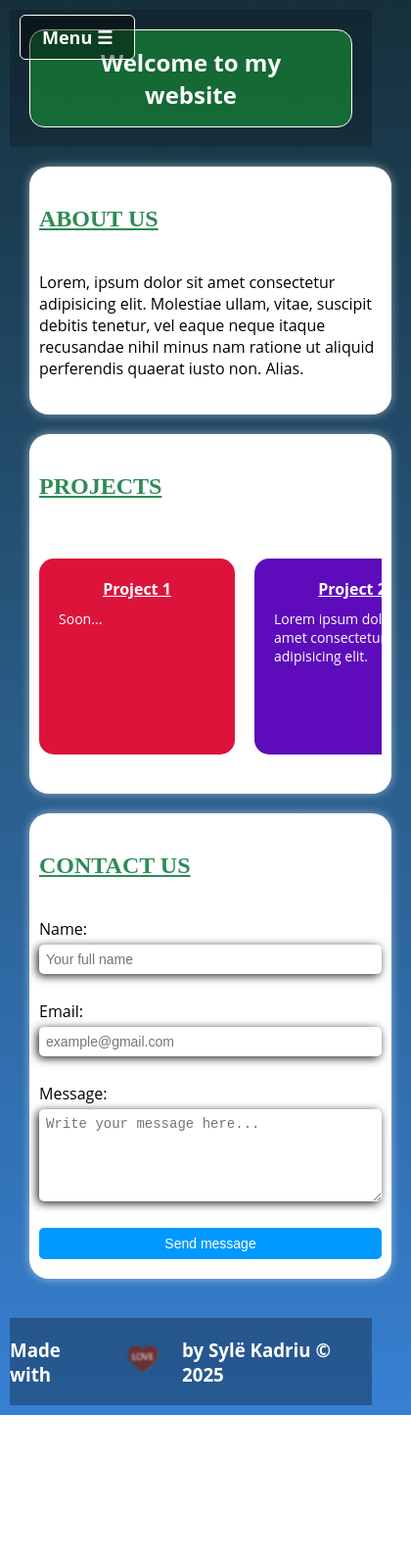
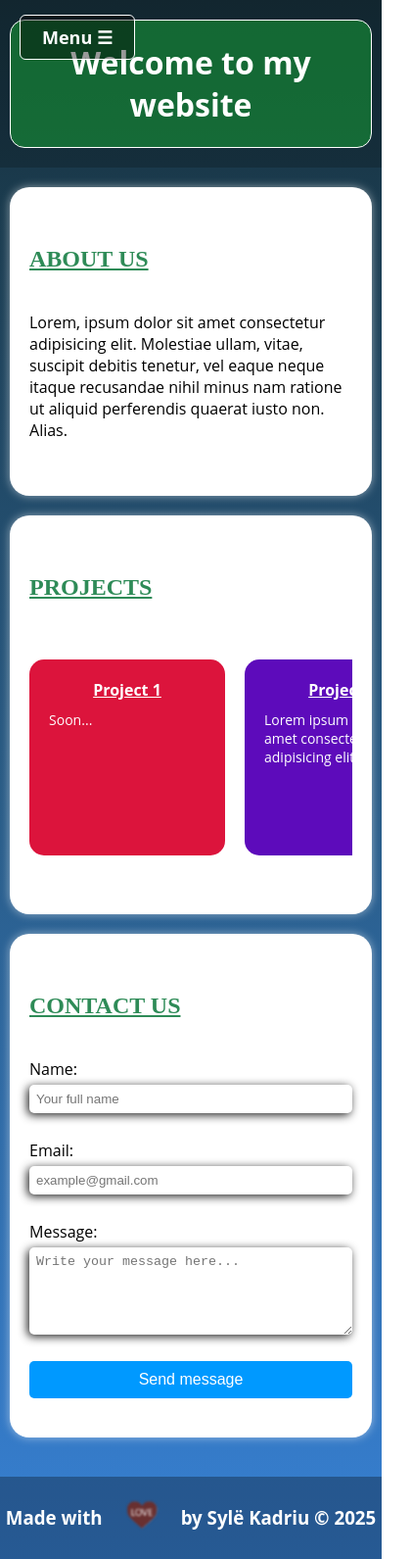
Before and after one commit to SylKadriu/portfolio, a plain HTML site: page index.html in a window 390 px wide. Shown: the whole page at 98% size, 420 px wide, since content can reach past the window. Before the commit the page ends 1444 px from the top, so only its background shows below. Drawn offline with Linux system fonts and the light colour scheme.

Commit message:
better on phones now

```diff
--- a/style.css
+++ b/style.css
@@ -1,9 +1,14 @@
+*{
+    box-sizing: border-box;
+}
 html, body{
     background:linear-gradient(180deg, #16303b, #295b85, #3780d3);
     margin: 0;
     padding: 0;
     scroll-behavior: smooth;
     font-family: 'Open sans', sans-serif;
+    width: 100%;
+    overflow-x: hidden;
 }
 #loading-spinner {
   position: fixed;
@@ -50,13 +55,13 @@ html, body{
     max-width: 1080px;
     width: 100%;
     margin: 0 auto;
-    padding: 20px;
+    padding: 20px 10px;
 }
 .container{
     max-width: 1080px;
     width: 100%;
     margin: 0 auto;
-    padding: 20px;
+    padding: 20px 10px;
 }
 .banner{
     position: relative;
@@ -278,26 +283,6 @@ footer h3{
         filter: blur(2px) grayscale(1);
     }
 }
-@media screen and ( max-width: 600px)  {
-    body{
-        padding: 10px;
-    }
-    h1{
-        font-size: 24px;
-    }
-    nav a{
-        display: block;
-        margin: 10px 0;
-        font-size: 18px;
-    }
-    section {
-        padding: 20px 10px;
-    }
-    input, textarea {
-        font-size: 14px;
-    }
-    button {
-        font-size: 14px;
-        padding: 8px 12px;
-    }
+.banner, footer{
+    width: 100vw;
 }
```
